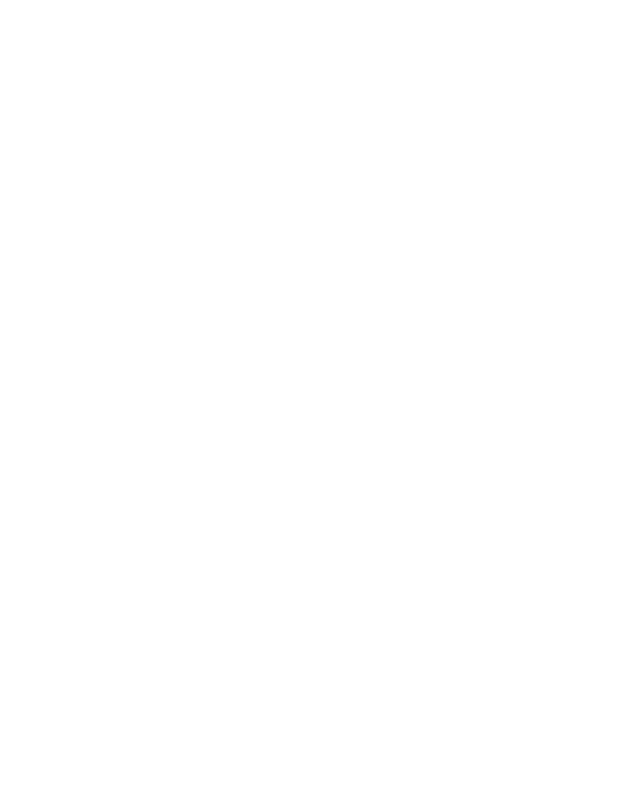
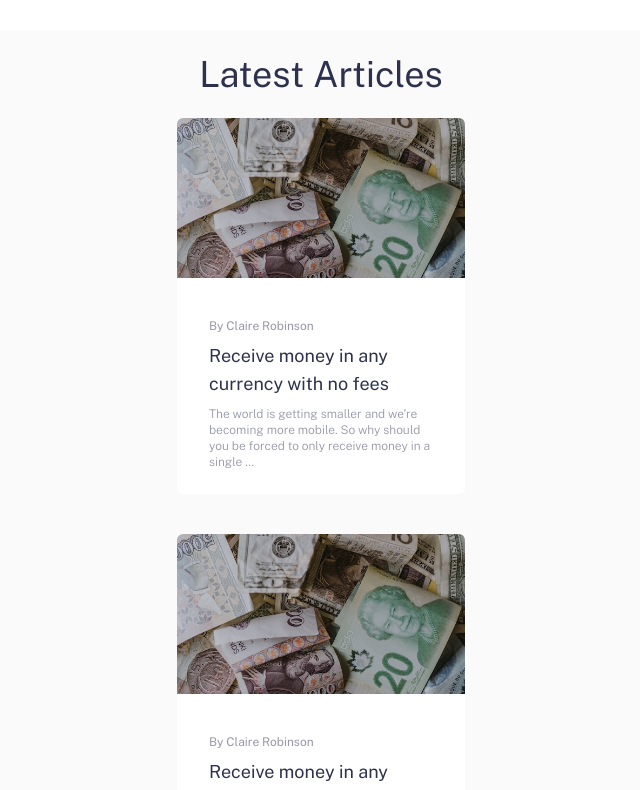
Before and after one commit to RonenTGreat/easybank-landing-page, a React (Vite) app: page / in a window 1280 px wide. Shown: the part 2002-2792 px from the top of the page, without its empty margins (319-959 px from the left). Before the commit the page ends 1968 px from the top, so only its background shows below. Built offline with nearby package versions, Linux system fonts and the light colour scheme.

Commit message:
added article component

```diff
--- /dev/null
+++ b/src/components/Article/article.components.jsx
@@ -0,0 +1,19 @@
+/* eslint-disable react/prop-types */
+const Article = (props) => {
+  return (
+    <article className="bg-white rounded-b-md w-72 mx-auto">
+      <img
+        className=" rounded-t-md object-cover h-40 w-72"
+        src={props.img}
+        alt="article image"
+      />
+      <div className=" px-8">
+        <p className=" text-grayish-blue pt-10 pb-2 text-xs">{props.author}</p>
+        <h3 className="text-dark-blue text-lg pb-2">{props.header}</h3>
+        <p className=" max-w-[19rem] text-grayish-blue text-xs font-light pb-6 mb-10">{props.body}</p>
+      </div>
+    </article>
+  );
+};
+
+export default Article;
--- a/src/components/Container/container.components.jsx
+++ b/src/components/Container/container.components.jsx
@@ -4,6 +4,8 @@
 import budgeting from "../../assets/images/icon-budgeting.svg";
 import onboarding from "../../assets/images/icon-onboarding.svg";
 import api from "../../assets/images/icon-api.svg";
+import Article from "../Article/article.components";
+import money from "../../assets/images/image-currency.jpg"
 
 const Container = () => {
   return (
@@ -62,6 +64,38 @@
   your money has never been easier."
         />
       </section>
+
+      <section className="w-full absolute top-[127rem] px-6 bg-very-light-gray">
+        <h2 className="max-w-sm mx-auto text-center text-4xl text-dark-blue py-6">Latest Articles</h2>
+        <Article
+          img={money}
+          author="By Claire Robinson"
+          header="Receive money in any currency with no fees"
+          body="The world is getting smaller and we’re becoming more mobile. So why should you be
+  forced to only receive money in a single …"
+        />
+        <Article
+          img={money}
+          author="By Claire Robinson"
+          header="Receive money in any currency with no fees"
+          body="The world is getting smaller and we’re becoming more mobile. So why should you be
+  forced to only receive money in a single …"
+        />
+        <Article
+          img={money}
+          author="By Claire Robinson"
+          header="Receive money in any currency with no fees"
+          body="The world is getting smaller and we’re becoming more mobile. So why should you be
+  forced to only receive money in a single …"
+        />
+        <Article
+          img={money}
+          author="By Claire Robinson"
+          header="Receive money in any currency with no fees"
+          body="The world is getting smaller and we’re becoming more mobile. So why should you be
+  forced to only receive money in a single …"
+        />
+      </section>
     </main>
   );
 };
```
